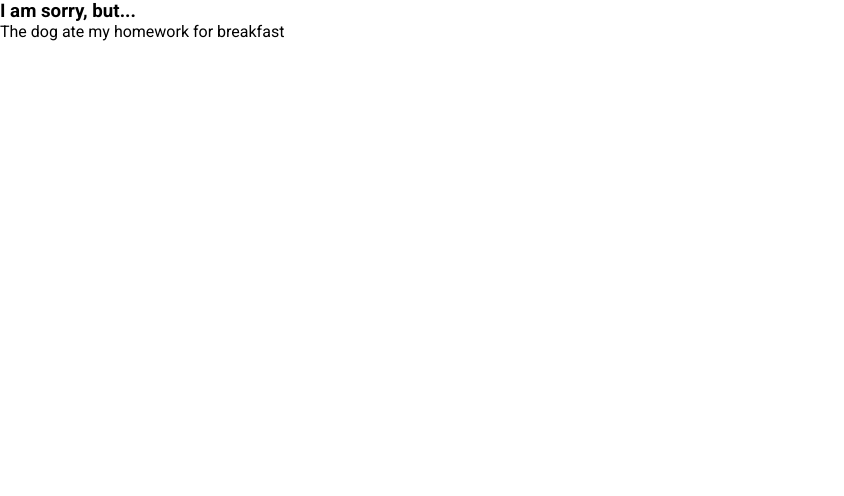
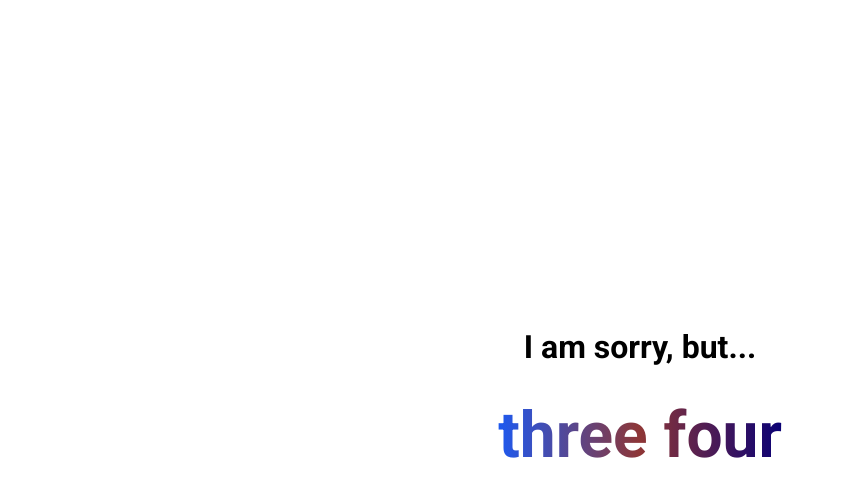
Before and after one commit to Akfslgn/project-excuse-generator, a plain HTML site: page src/index.html in a window 1280 px wide. Shown: the whole page, without its empty margins (0-844 px from the left). Drawn offline with Linux system fonts and the light colour scheme.

Commit message:
some codes updated

```diff
--- a/src/css/style.css
+++ b/src/css/style.css
@@ -9,3 +9,22 @@
 body {
     font-family: 'Roboto', sans-serif;
 }
+
+.container{
+    width: 100%;
+    height: 100vh;
+    display: flex;
+    justify-content: center;
+    align-items: center;
+    flex-direction: column;
+}
+h3{
+    font-size: 2rem;
+    margin-bottom: 2rem;
+}
+#excuse{
+    font-size: 4rem;
+    font-weight: 700;
+    background: linear-gradient(to right, #1d59f0, #8e3636, #0a0175);
+    color: transparent;
+    background-clip: text;
--- a/src/js/script.js
+++ b/src/js/script.js
@@ -8,7 +8,16 @@ window.onload = function () {
 
     // 2. Generate a random excuse
 
-    const excuseText = `The dog ate my homework for breakfast`;
+    const part1 = [ 'one', 'two', 'three'];
+    const part2 = [ 'four', 'five', 'six'];
+
+    const indexPart1 = Math.floor(Math.random() * part1.length);
+    const indexPart2 = Math.floor(Math.random() * part2.length);
+
+
+    const excuseText = `${part1[indexPart1]} ${part2[indexPart2]}`;
+
+
 
     // 3. Inseart the excuse into the excuse element
     excuse.innerHTML = excuseText;
```
